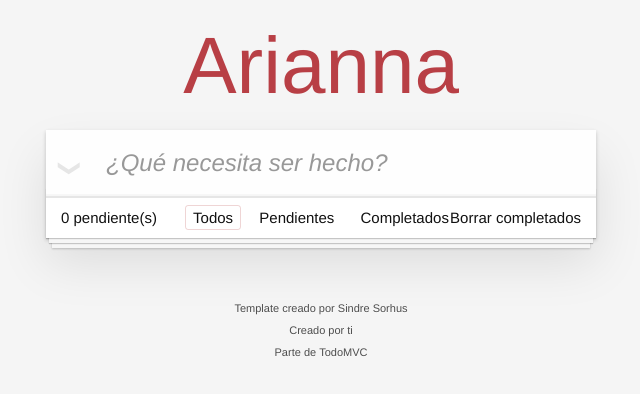
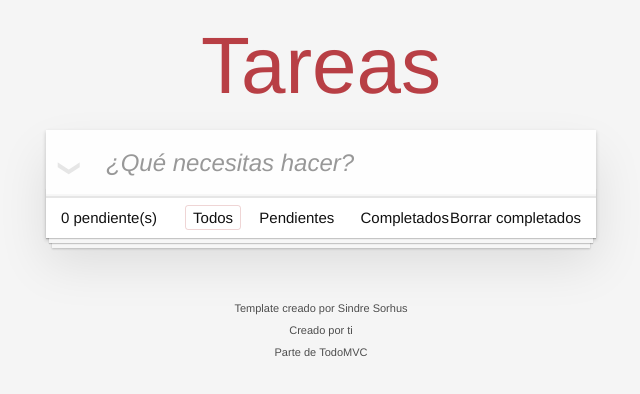
Before and after one commit to AlfredoGoatache/todos-JS, a website built with webpack: page src/index.html in a window 1280 px wide. Shown: the whole page, without its empty margins (319-959 px from the left). Built offline with nearby package versions, Linux system fonts and the light colour scheme; some packages are replaced by stand-ins of ours.

Commit message:
modificacion de los titulos y el icono

```diff
--- a/src/index.html
+++ b/src/index.html
@@ -4,14 +4,15 @@
 <head>
 	<meta charset="utf-8">
 	<meta name="viewport" content="width=device-width, initial-scale=1">
-	<title>Template • TodoMVC</title>
+	<link rel="icon" type="image/x-icon" href="assets/img/hacker.png">
+	<title>Listados de Pendientes</title>
 </head>
 
 <body>
 	<section class="todoapp">
 		<header class="header">
-			<h1>Arianna</h1>
-			<input class="new-todo" placeholder="¿Qué necesita ser hecho?" autofocus>
+			<h1>Tareas</h1>
+			<input class="new-todo" placeholder="¿Qué necesitas hacer?" autofocus>
 		</header>
 		<!-- This section should be hidden by default and shown when there are todos -->
 		<section class="main">
```
Also changed, not shown: docs/index.html (+1 -1 lines), docs/assets/img/hacker.png (added), src/assets/img/hacker.png (added), 2 other files.
